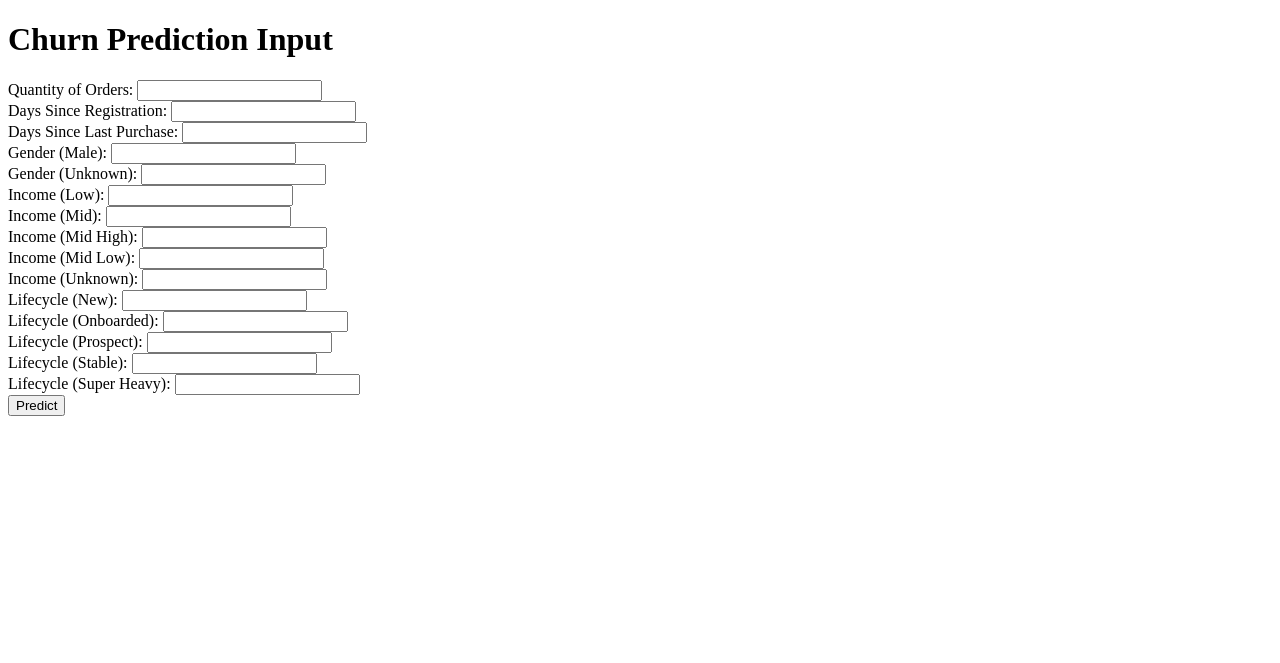
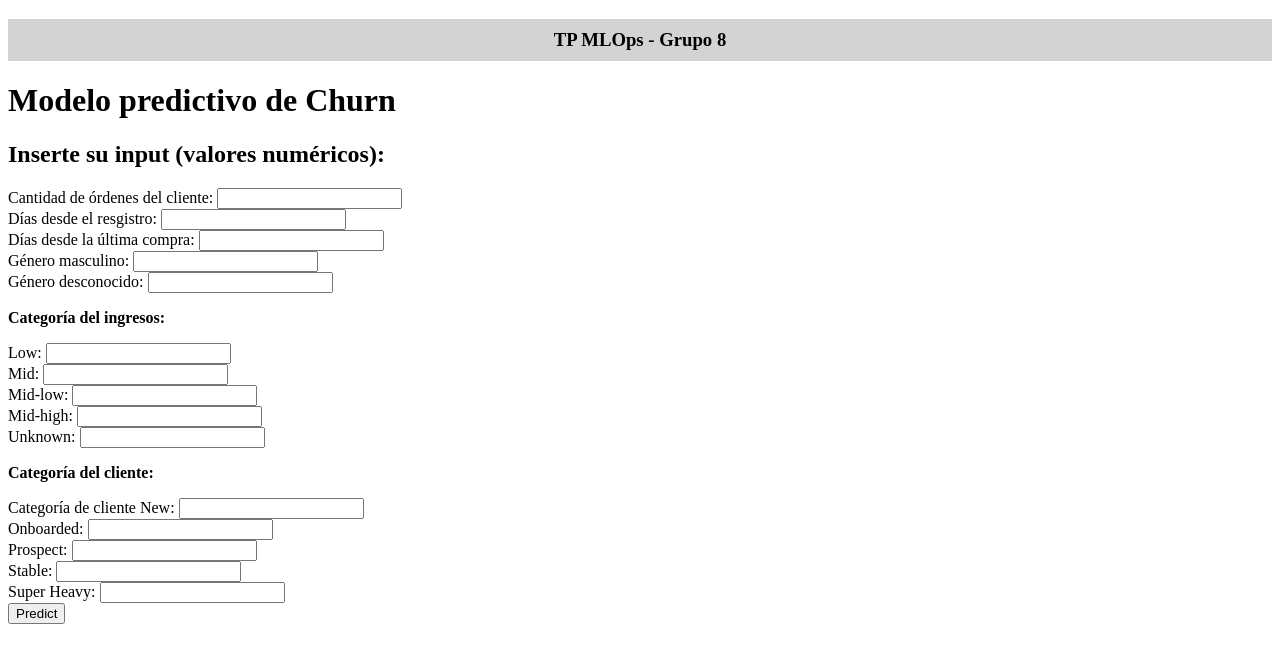
Before and after one commit to fhaefeli/tp_api, a Python web app: template flask/templates/index.html in a window 1280 px wide. Shown: the top 663 px of the page. Run offline with Jinja, Linux system fonts and the light colour scheme; the template is opened without the code that fills it, so the values that code supplies are empty.

Commit message:
update index

```diff
--- a/flask/templates/index.html
+++ b/flask/templates/index.html
@@ -6,66 +6,71 @@
     <title>Churn Prediction</title>
 </head>
 <body>
-    <h1>Churn Prediction Input</h1>
+
+    <style>
+        h3 {
+            background-color: #d3d3d3; /* Color gris claro */
+            padding: 10px; /* Añade espacio alrededor del texto */
+            text-align: center; /* Centra el texto */
+        }
+    </style>
+</head>
+<body>
+    <h3>TP MLOps - Grupo 8</h3>
+
+
+
+    <h1>Modelo predictivo de Churn</h1>
+       <h2> Inserte su input (valores numéricos):</h2>
     <form action="/predict" method="post">
-        <label for="qorders">Quantity of Orders:</label>
+        <label for="qorders">Cantidad de órdenes del cliente:</label>
         <input type="number" id="qorders" name="qorders" required><br>
 
-        <label for="days_since_registration">Days Since Registration:</label>
+        <label for="days_since_registration">Días desde el resgistro:</label>
         <input type="number" id="days_since_registration" name="days_since_registration" required><br>
 
-        <label for="days_since_last_purchase">Days Since Last Purchase:</label>
+        <label for="days_since_last_purchase">Días desde la última compra:</label>
         <input type="number" id="days_since_last_purchase" name="days_since_last_purchase" required><br>
-<!--
-        <label for="qcity">City:</label>
-        <input type="number" id="qcity" name="qcity" required><br> -->
 
-        <!-- <label for="app_type_COURIER">App Type (Courier):</label>
-        <input type="number" id="app_type_COURIER" name="app_type_COURIER" required><br>
-
-        <label for="app_type_IPHONE">App Type (iPhone):</label>
-        <input type="number" id="app_type_IPHONE" name="app_type_IPHONE" required><br>
-
-        <label for="app_type_WEB">App Type (Web):</label>
-        <input type="number" id="app_type_WEB" name="app_type_WEB" required><br>
-
-        <label for="app_type_WEB_MOBILE">App Type (Web Mobile):</label>
-        <input type="number" id="app_type_WEB_MOBILE" name="app_type_WEB_MOBILE" required><br> -->
-
-        <label for="gender_MALE">Gender (Male):</label>
+        <label for="gender_MALE">Género masculino:</label>
         <input type="number" id="gender_MALE" name="gender_MALE" required><br>
 
-        <label for="gender_UNKNOWN">Gender (Unknown):</label>
+        <label for="gender_UNKNOWN">Género desconocido:</label>
         <input type="number" id="gender_UNKNOWN" name="gender_UNKNOWN" required><br>
+            <!-- Texto intermedio -->
+        <p><strong>Categoría del ingresos:</strong></p>
 
-        <label for="income_LOW">Income (Low):</label>
+        <label for="income_LOW">Low:</label>
         <input type="number" id="income_LOW" name="income_LOW" required><br>
 
-        <label for="income_MID">Income (Mid):</label>
+        <label for="income_MID">Mid:</label>
         <input type="number" id="income_MID" name="income_MID" required><br>
 
-        <label for="income_MID_HIGH">Income (Mid High):</label>
+        <label for="income_MID_LOW">Mid-low:</label>
+        <input type="number" id="income_MID_LOW" name="income_MID_LOW" required><br>
+
+        <label for="income_MID_HIGH">Mid-high:</label>
         <input type="number" id="income_MID_HIGH" name="income_MID_HIGH" required><br>
 
-        <label for="income_MID_LOW">Income (Mid Low):</label>
-        <input type="number" id="income_MID_LOW" name="income_MID_LOW" required><br>
-
-        <label for="income_UNKNOWN">Income (Unknown):</label>
+        <label for="income_UNKNOWN">Unknown:</label>
         <input type="number" id="income_UNKNOWN" name="income_UNKNOWN" required><br>
 
-        <label for="lifecycle_New">Lifecycle (New):</label>
+      <!-- Texto intermedio -->
+        <p><strong>Categoría del cliente:</strong></p>
+
+        <label for="lifecycle_New">Categoría de cliente New:</label>
         <input type="number" id="lifecycle_New" name="lifecycle_New" required><br>
 
-        <label for="lifecycle_Onboarded">Lifecycle (Onboarded):</label>
+        <label for="lifecycle_Onboarded">Onboarded:</label>
         <input type="number" id="lifecycle_Onboarded" name="lifecycle_Onboarded" required><br>
 
-        <label for="lifecycle_Prospect">Lifecycle (Prospect):</label>
+        <label for="lifecycle_Prospect">Prospect:</label>
         <input type="number" id="lifecycle_Prospect" name="lifecycle_Prospect" required><br>
 
-        <label for="lifecycle_Stable">Lifecycle (Stable):</label>
+        <label for="lifecycle_Stable">Stable:</label>
         <input type="number" id="lifecycle_Stable" name="lifecycle_Stable" required><br>
 
-        <label for="lifecycle_Super_Heavy">Lifecycle (Super Heavy):</label>
+        <label for="lifecycle_Super_Heavy">Super Heavy:</label>
         <input type="number" id="lifecycle_Super_Heavy" name="lifecycle_Super_Heavy" required><br>
 
         <input type="submit" value="Predict">
```
